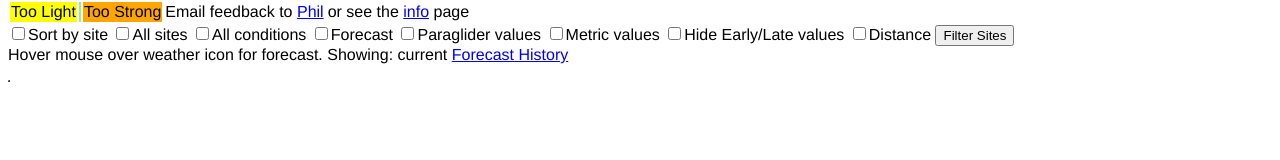
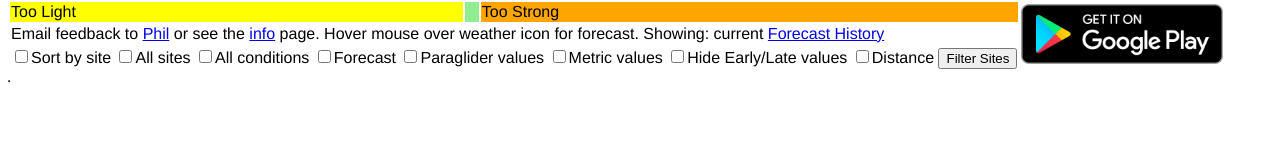
Before and after one commit to philseeley/wheretofly, a website: page public/wtf.html in a window 1280 px wide. Drawn offline with Linux system fonts and the light colour scheme; no server answers.

Commit message:
Added Google Play link.

```diff
--- a/public/wtf.html
+++ b/public/wtf.html
@@ -341,11 +341,17 @@ function showForecast()
 <body onload="onLoad()">
 <font face="Helvetica">
 <div style="position: fixed; background-color: white; width:100%; top: 0px;">
-<table>
-<tr><td bgcolor="Yellow">Too Light</td><td bgcolor="LightGreen"><b><span id="title"></span></b></td><td bgcolor="Orange">Too Strong</td>
-<td>Email feedback to <a href="mailto:feedback@wheretofly.info?subject=WTF%20Feedback">Phil</a></td><td> or see the <a href="#" onclick="setFilters('wtf-info.html')">info</a> page</td></tr>
-</table>
-<form>
+<table border="0">
+<tr>
+<td bgcolor="Yellow">Too Light</td><td bgcolor="LightGreen"><b><span id="title"></span></b></td><td bgcolor="Orange">Too Strong</td>
+<td rowspan="3"><a href='https://play.google.com/store/apps/details?id=name.seeley.phil.wheretoflyapp&pcampaignid=MKT-Other-global-all-co-prtnr-py-PartBadge-Mar2515-1'><img height="60" alt='Get it on Google Play' src='google-play-badge.png'/></a></td>
+</tr>
+<tr>
+<td colspan="3">Email feedback to <a href="mailto:feedback@wheretofly.info?subject=WTF%20Feedback">Phil</a> or see the <a href="#" onclick="setFilters('wtf-info.html')">info</a> page.
+Hover mouse over weather icon for forecast. Showing: <span id="data"></span> <a href="#" onclick="setFilters('wtf-history.html')">Forecast History</a></td>
+</tr>
+<tr>
+<td colspan="3"><form>
 <input type="checkbox" id="sortBySite"        onchange="showForecast()"/>Sort by site
 <input type="checkbox" id="showAllSites"      onchange="showForecast()"/>All sites
 <input type="checkbox" id="showAllConditions" onchange="showForecast()"/>All conditions
@@ -355,8 +361,9 @@ function showForecast()
 <input type="checkbox" id="hideExtremes"      onchange="showForecast()"/>Hide Early/Late values
 <input type="checkbox" id="showDistance"      onchange="showForecast()"/>Distance
 <input type="button"   value="Filter Sites"   onclick="setFilters('wtf-filter-sites.html')"/>
-</form>
-Hover mouse over weather icon for forecast. Showing: <span id="data"></span> <a href="#" onclick="setFilters('wtf-history.html')">Forecast History</a>
+</form></td>
+</tr>
+</table>
 </div>
 <div>
 <br>
```
Also changed, not shown: public/favicon.ico, public/google-play-badge.png (added).
